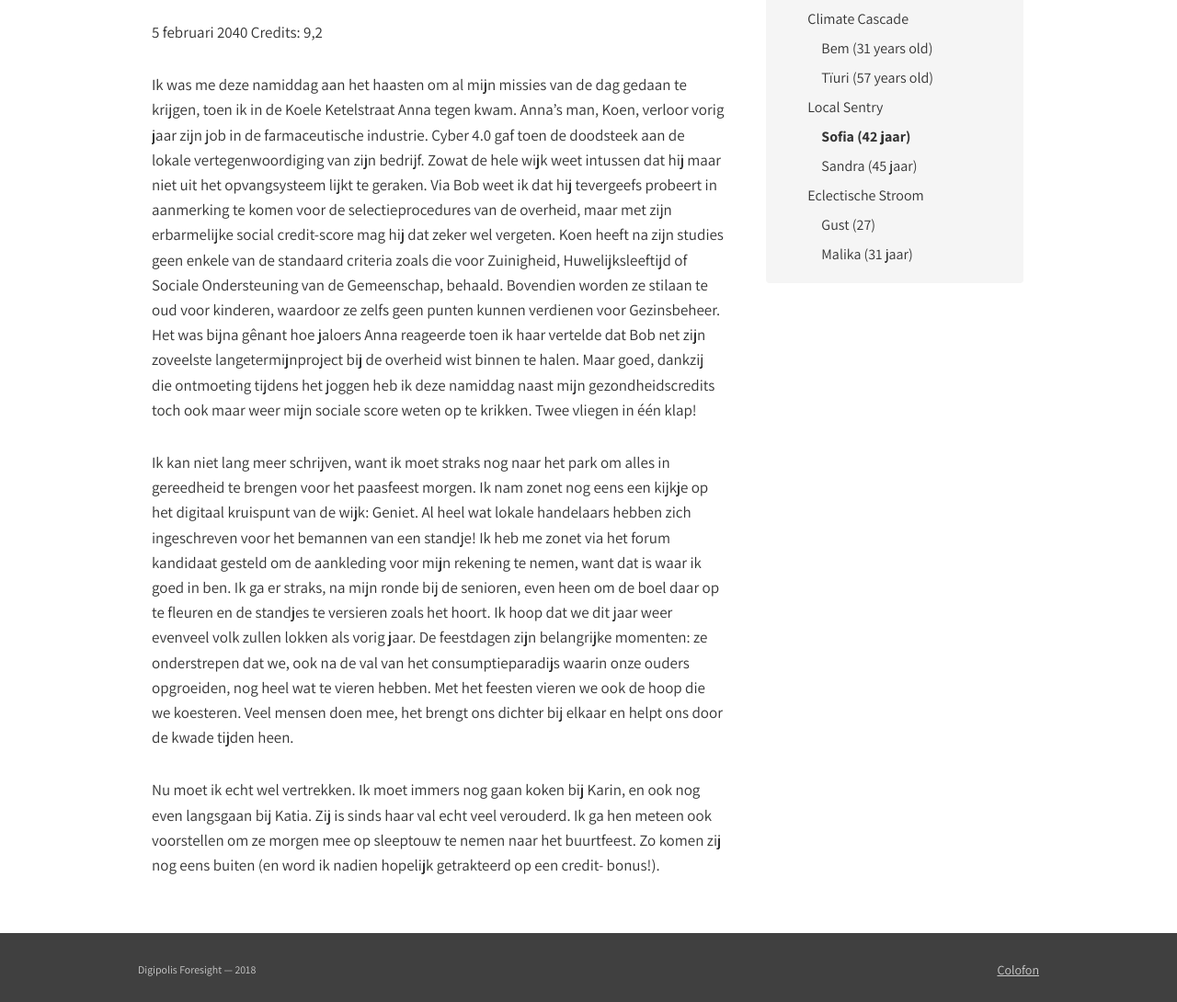
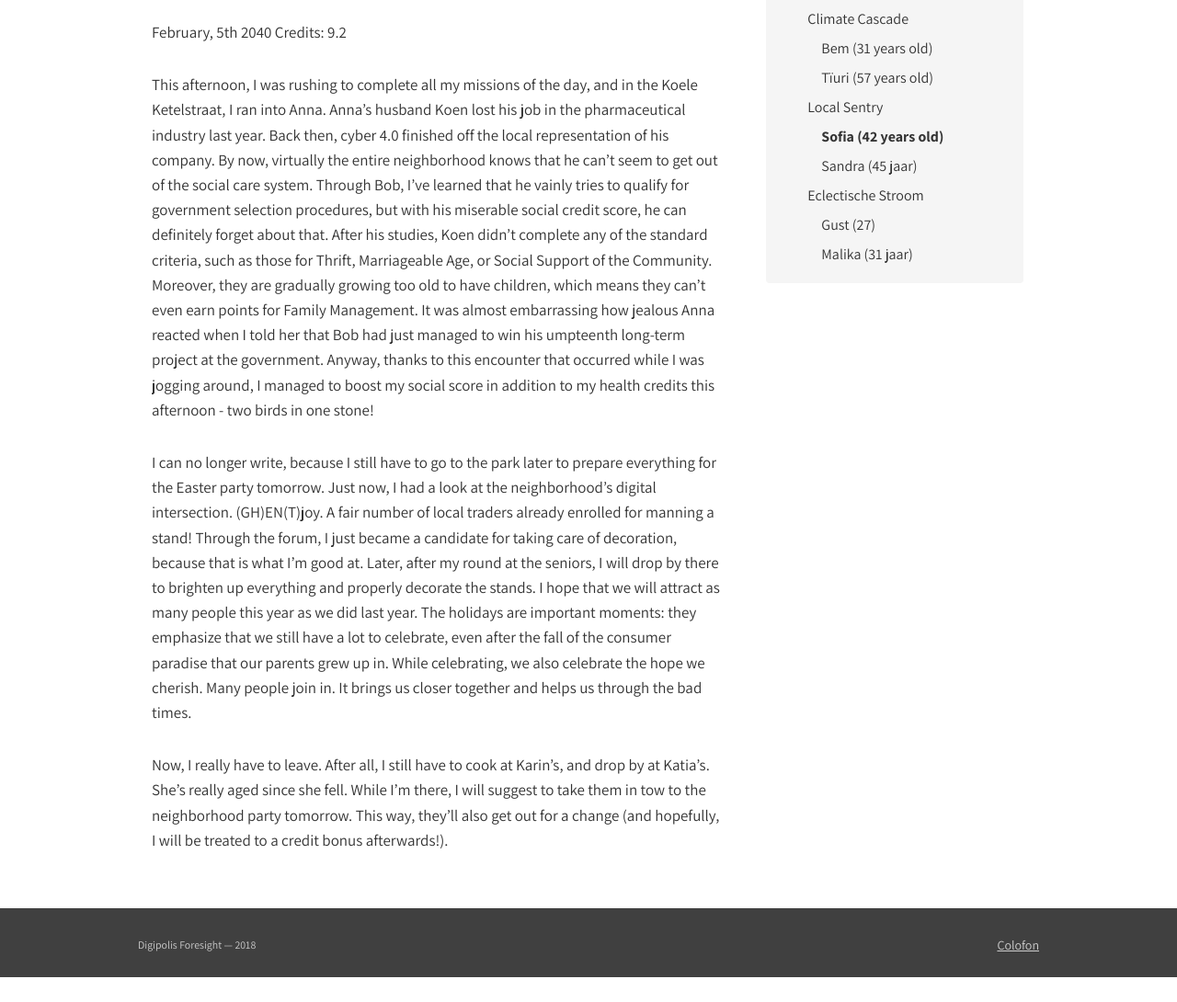
Before and after one commit to lab9k/scripts-voor-gent-2040-en, a Jekyll site: the page built from chapters/chapter-03-part-2.md, in a window 1280 px wide and 1400 px high, scrolled down 457 px. Shown: the part 310-1400 px from the top of the window at 92% size. Built offline with Jekyll 4.4.1, drawn with Linux system fonts in a browser that asks for light colours; nearby versions of some CDN libraries; after the commit the page ends 1830 px from its top, so only the background shows below that; some of the changed text lies outside the part shown.

Commit message:
Update chapter-03-part-2.md

```diff
--- a/chapters/chapter-03-part-2.md
+++ b/chapters/chapter-03-part-2.md
@@ -5,19 +5,19 @@ part: 2
 chapter: 3
 ispart: true
 permalink: /lokale-wacht/sofia/
-title: Sofia (42 jaar)
+title: Sofia (42 years old)
 indentlevel: 3
 ---
 
-## Dagboekfragment van een vrijwilligster
+## Diary entry from a volunteer
 
 <a href="{{ site.baseurl }}/images/Sofia.jpg" data-lightbox="Sofia"><img src="{{ site.baseurl }}/images/Sofia.jpg"></a>
 
-5 februari 2040
-Credits: 9,2
+February, 5th 2040
+Credits: 9.2
 
-Ik was me deze namiddag aan het haasten om al mijn missies van de dag gedaan te krijgen, toen ik in de Koele Ketelstraat Anna tegen kwam. Anna’s man, Koen, verloor vorig jaar zijn job in de farmaceutische industrie. Cyber 4.0 gaf toen de doodsteek aan de lokale vertegenwoordiging van zijn bedrijf. Zowat de hele wijk weet intussen dat hij maar niet uit het opvangsysteem lijkt te geraken. Via Bob weet ik dat hij tevergeefs probeert in aanmerking te komen voor de selectieprocedures van de overheid, maar met zijn erbarmelijke social credit-score mag hij dat zeker wel vergeten. Koen heeft na zijn studies geen enkele van de standaard criteria zoals die voor Zuinigheid, Huwelijksleeftijd of Sociale Ondersteuning van de Gemeenschap, behaald. Bovendien worden ze stilaan te oud voor kinderen, waardoor ze zelfs geen punten kunnen verdienen voor Gezinsbeheer. Het was bijna gênant hoe jaloers Anna reageerde toen ik haar vertelde dat Bob net zijn zoveelste langetermijnproject bij de overheid wist binnen te halen. Maar goed, dankzij die ontmoeting tijdens het joggen heb ik deze namiddag naast mijn gezondheidscredits toch ook maar weer mijn sociale score weten op te krikken. Twee vliegen in één klap!
+This afternoon, I was rushing to complete all my missions of the day, and in the Koele Ketelstraat, I ran into Anna. Anna’s husband Koen lost his job in the pharmaceutical industry last year. Back then, cyber 4.0 finished off the local representation of his company. By now, virtually the entire neighborhood knows that he can’t seem to get out of the social care system. Through Bob, I’ve learned that he vainly tries to qualify for government selection procedures, but with his miserable social credit score, he can definitely forget about that. After his studies, Koen didn’t complete any of the standard criteria, such as those for Thrift, Marriageable Age, or Social Support of the Community. Moreover, they are gradually growing too old to have children, which means they can’t even earn points for Family Management. It was almost embarrassing how jealous Anna reacted when I told her that Bob had just managed to win his umpteenth long-term project at the government. Anyway, thanks to this encounter that occurred while I was jogging around, I managed to boost my social score in addition to my health credits this afternoon - two birds in one stone!
 
-Ik kan niet lang meer schrijven, want ik moet straks nog naar het park om alles in gereedheid te brengen voor het paasfeest morgen. Ik nam zonet nog eens een kijkje op het digitaal kruispunt van de wijk: Geniet. Al heel wat lokale handelaars hebben zich ingeschreven voor het bemannen van een standje! Ik heb me zonet via het forum kandidaat gesteld om de aankleding voor mijn rekening te nemen, want dat is waar ik goed in ben. Ik ga er straks, na mijn ronde bij de senioren, even heen om de boel daar op te fleuren en de standjes te versieren zoals het hoort. Ik hoop dat we dit jaar weer evenveel volk zullen lokken als vorig jaar. De feestdagen zijn belangrijke momenten: ze onderstrepen dat we, ook na de val van het consumptieparadijs waarin onze ouders opgroeiden, nog heel wat te vieren hebben. Met het feesten vieren we ook  de hoop die we koesteren. Veel mensen doen mee, het brengt ons dichter bij elkaar en helpt ons door de kwade tijden heen.
+I can no longer write, because I still have to go to the park later to prepare everything for the Easter party tomorrow. Just now, I had a look at the neighborhood’s digital intersection. (GH)EN(T)joy. A fair number of local traders already enrolled for manning a stand! Through the forum, I just became a candidate for taking care of decoration, because that is what I’m good at. Later, after my round at the seniors, I will drop by there to brighten up everything and properly decorate the stands. I hope that we will attract as many people this year as we did last year. The holidays are important moments: they emphasize that we still have a lot to celebrate, even after the fall of the consumer paradise that our parents grew up in. While celebrating, we also celebrate the hope we cherish. Many people join in. It brings us closer together and helps us through the bad times.
 
-Nu moet ik echt wel vertrekken. Ik moet immers nog gaan koken bij Karin, en ook nog even langsgaan bij Katia. Zij is sinds haar val echt veel verouderd. Ik ga hen meteen ook voorstellen om ze morgen mee op sleeptouw te nemen naar het buurtfeest. Zo komen zij nog eens buiten (en word ik nadien hopelijk getrakteerd op een credit- bonus!).
+Now, I really have to leave. After all, I still have to cook at Karin’s, and drop by at Katia’s. She’s really aged since she fell. While I’m there, I will suggest to take them in tow to the neighborhood party tomorrow. This way, they’ll also get out for a change (and hopefully, I will be treated to a credit bonus afterwards!).
```
